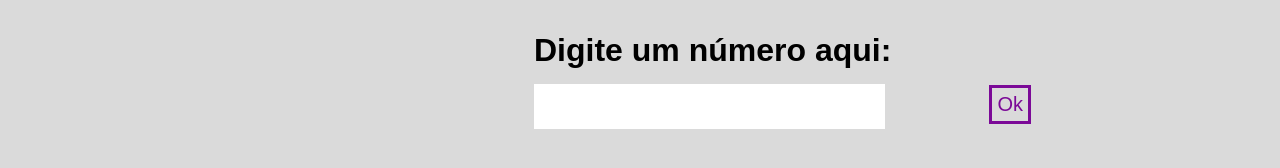
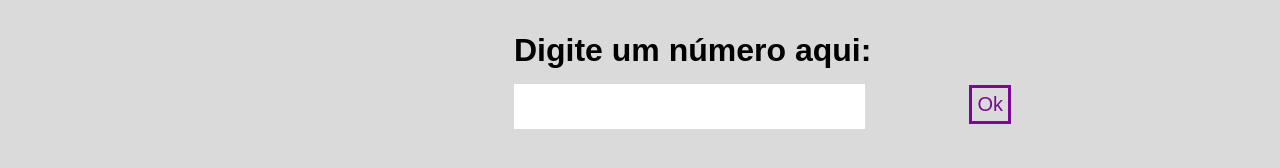
Before and after one commit to marimaschmann/Verifica-o-de-valores-teste-Ema, a plain HTML site: page index.html in a window 1280 px wide. Shown: the part 368-536 px from the top of the page. Drawn offline with Linux system fonts and the light colour scheme.

Commit message:
modificacao no estilo

```diff
--- a/style.css
+++ b/style.css
@@ -42,13 +42,13 @@ body {
 
 h1{
     margin: 0 auto;
-    margin-left: 150px;
+    margin-left: 130px;
 }
 
 input{
     padding: 15px;
     border: #f4ebeb00;
-    margin-left: 150px;
+    margin-left: 130px;
     width: 351px;
     margin-top: 15px;
 }
```
